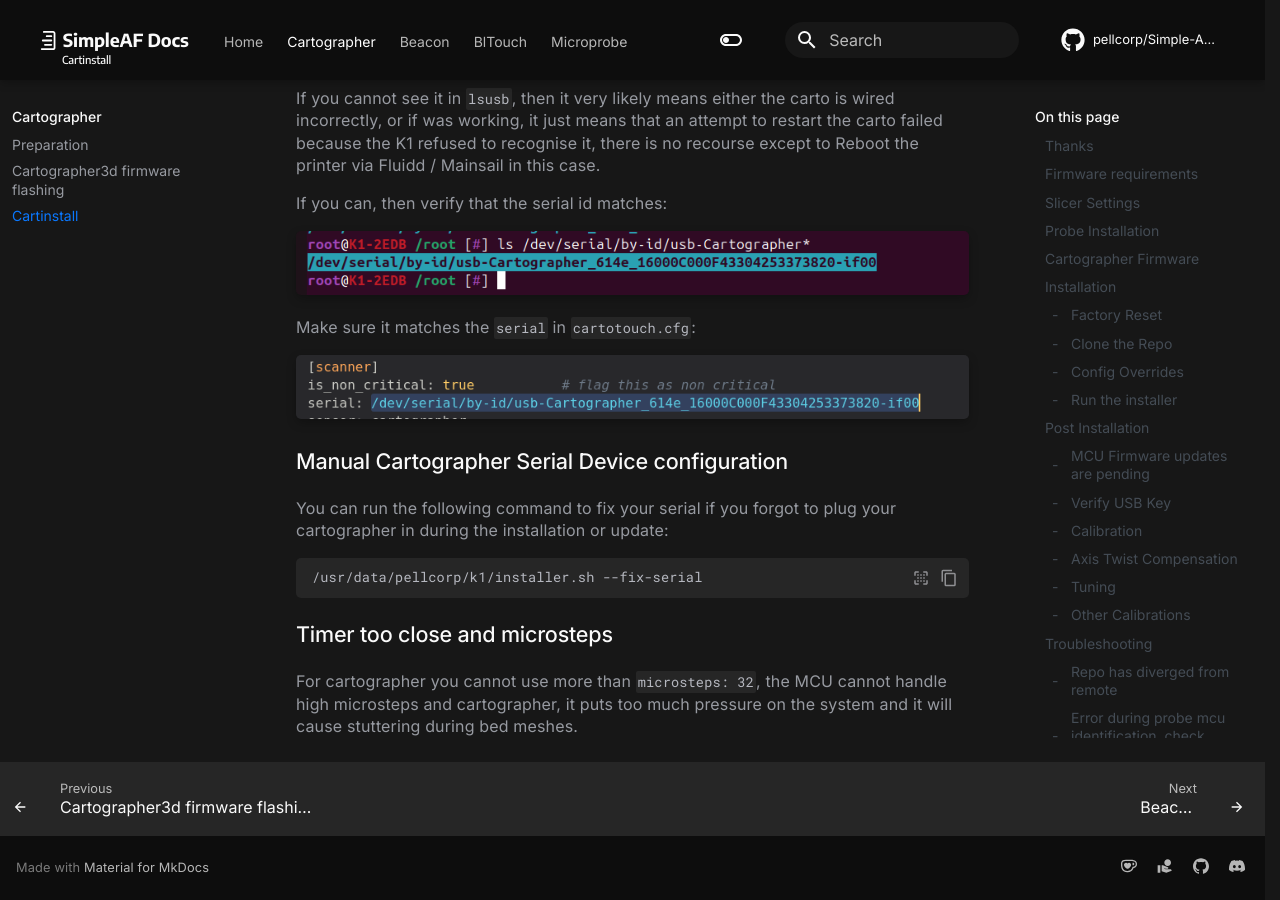
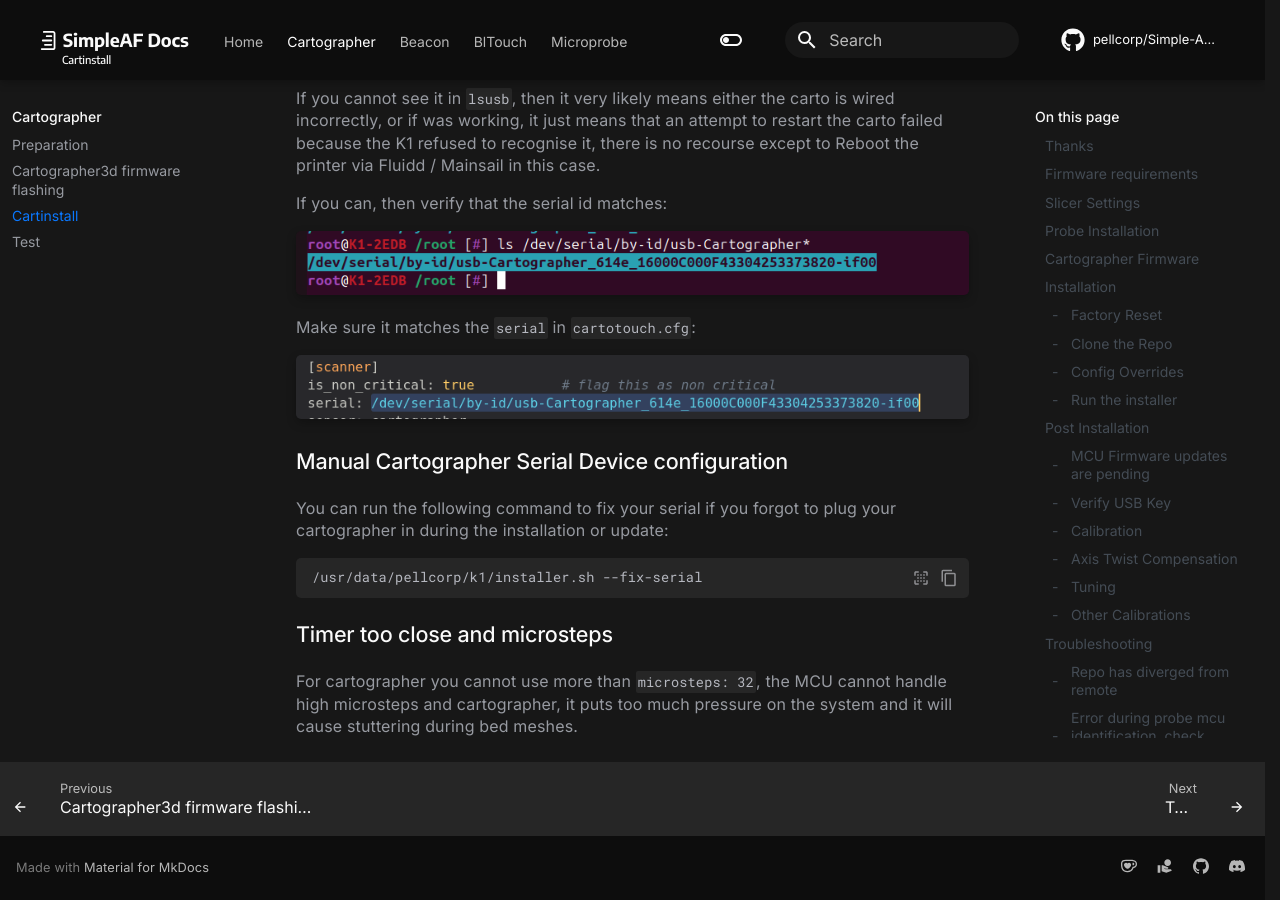
Before and after one commit to pellcorp/Simple-AF-Wiki, an MkDocs documentation site: the page built from docs/cartinstall.md, in a window 1280 px wide and 900 px high, scrolled down 8346 px. Built offline with MkDocs 1.6.1 and Material for MkDocs 9.7.7, drawn with Linux system fonts in a browser that asks for light colours; comment, search, counter and statistics services are not loaded.

Commit message:
Update mkdocs.yml

```diff
--- a/mkdocs.yml
+++ b/mkdocs.yml
@@ -130,7 +130,7 @@
       - preparation.md
       - cartographer3d_firmware_flashing.md
       - cartinstall.md
-
+      - cart/test.md
   - Beacon:
       - beacon.md
       - beacon_flashing.md
```
